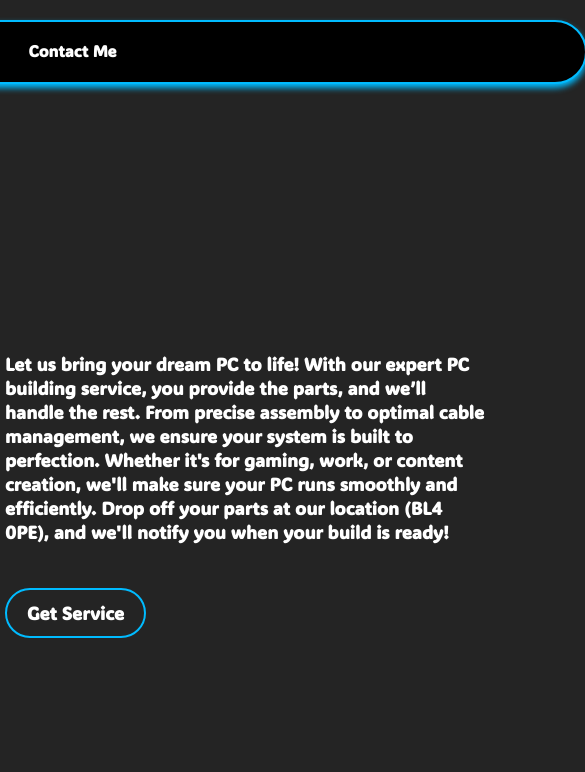
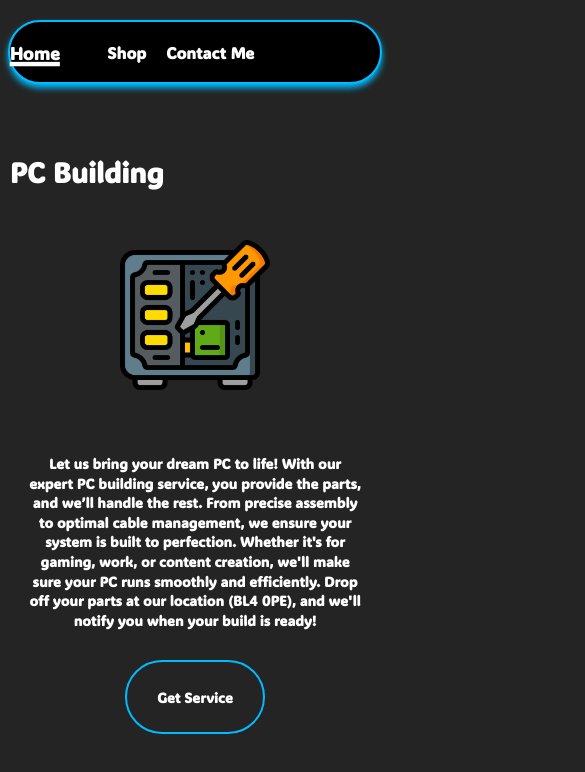
Before and after one commit to N1NJ4-C0D3R/BWA-Pc-Builds, a plain HTML site: page Detaills Pages/pcBuildDetails.html in a window 390 px wide. Shown: the top 772 px of the page, 585 px wide, since content can reach past the window. Drawn offline with Linux system fonts and the light colour scheme; a web font is replaced by a local one.

Commit message:
Add files via upload

```diff
--- a/Detaills Pages/style.css
+++ b/Detaills Pages/style.css
@@ -298,3 +298,129 @@ margin: 0;
     text-decoration: none;
     color: white;
 }
+
+/* Default styles remain the same */
+
+/* Tablet view (up to 768px) */
+/* Tablet view (up to 768px) */
+@media (max-width: 768px) {
+    .navBarContainer {
+        width: 95%; /* Take up most of the screen */
+        max-width: 780px; /* Prevent it from getting too wide on larger tablets */
+        margin-left: auto;
+        margin-right: auto;
+    }
+
+    .navBarContent {
+        align-items: center;
+        margin-left: 0;
+        padding: 10px 0;
+        justify-content: center; /* Center the navigation items */
+    }
+
+    .home,
+    .shop,
+    .ContactMe {
+        margin-right: 20px; /* Adjust spacing */
+        margin-bottom: 0;
+    }
+
+    .home::after,
+    .shop::after,
+    .ContactMe::after {
+        display: none;
+    }
+
+    .content {
+        width: 95%;
+        flex-direction: column;
+        align-items: center;
+        margin-top: 60px;
+    }
+
+    .contentLeft {
+        width: 100%;
+        text-align: center;
+    }
+
+    .sectionHeader {
+        font-size: 36px;
+        text-align: center;
+        margin-bottom: 20px;
+    }
+
+    .imgService {
+        width: 200px;
+        height: auto;
+        margin-top: 30px;
+    }
+
+    .contentRight {
+        width: 100%;
+        margin-left: 0;
+        text-align: center;
+        margin-top: 30px;
+    }
+
+    .description {
+        width: 90%;
+        margin-left: auto;
+        margin-right: auto;
+        font-size: 16px;
+        margin-top: 30px;
+    }
+
+    .btnGetService {
+        margin-top: 30px;
+        width: auto; /* Adjust to content width */
+        padding: 12px 30px; /* Adjust padding for better size */
+        font-size: 18px;
+    }
+
+    .popup {
+        width: 80%;
+    }
+
+    .popup input {
+        width: 90%;
+    }
+}
+
+/* Smaller phone view (up to 480px) */
+@media (max-width: 480px) {
+    .sectionHeader {
+        font-size: 28px;
+    }
+
+    .imgService {
+        width: 150px;
+    }
+
+    .description {
+        font-size: 14px;
+        line-height: 1.4;
+    }
+
+    .btnGetService {
+        font-size: 14px;
+    }
+
+    .popup-content h2 {
+        font-size: 20px;
+    }
+
+    .popup input::placeholder {
+        font-size: 14px;
+    }
+
+    .popup button {
+        font-size: 14px;
+        padding: 8px 15px;
+    }
+
+    .close-btn {
+        font-size: 20px;
+        top: 5px;
+        right: 10px;
+    }
+}
```
